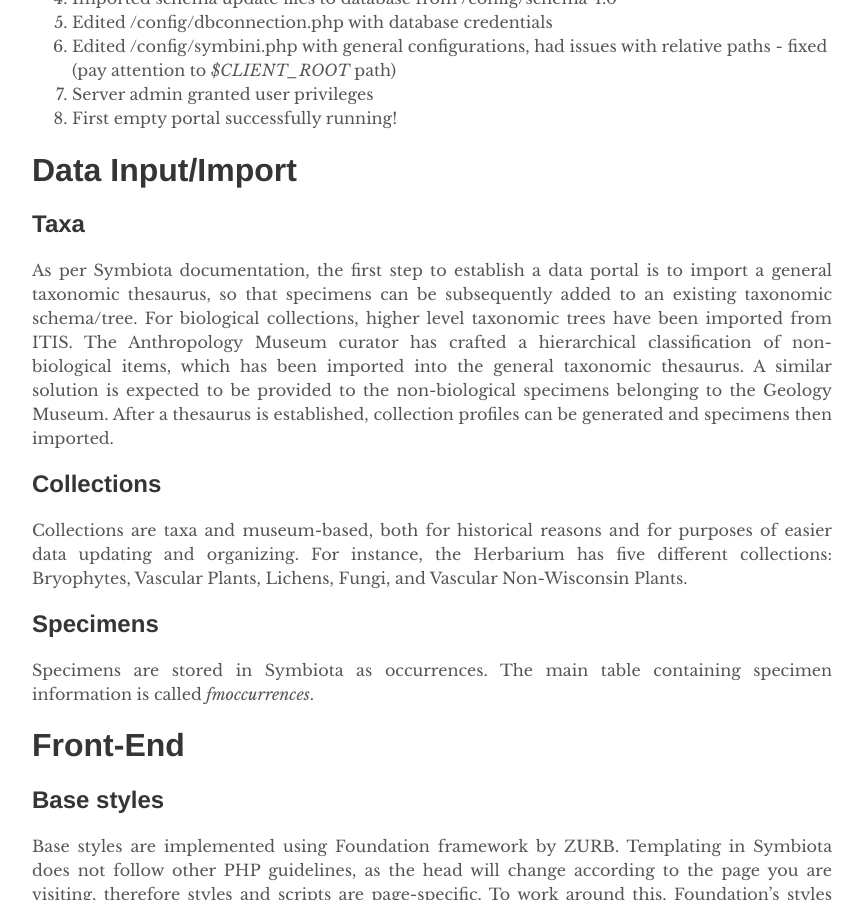
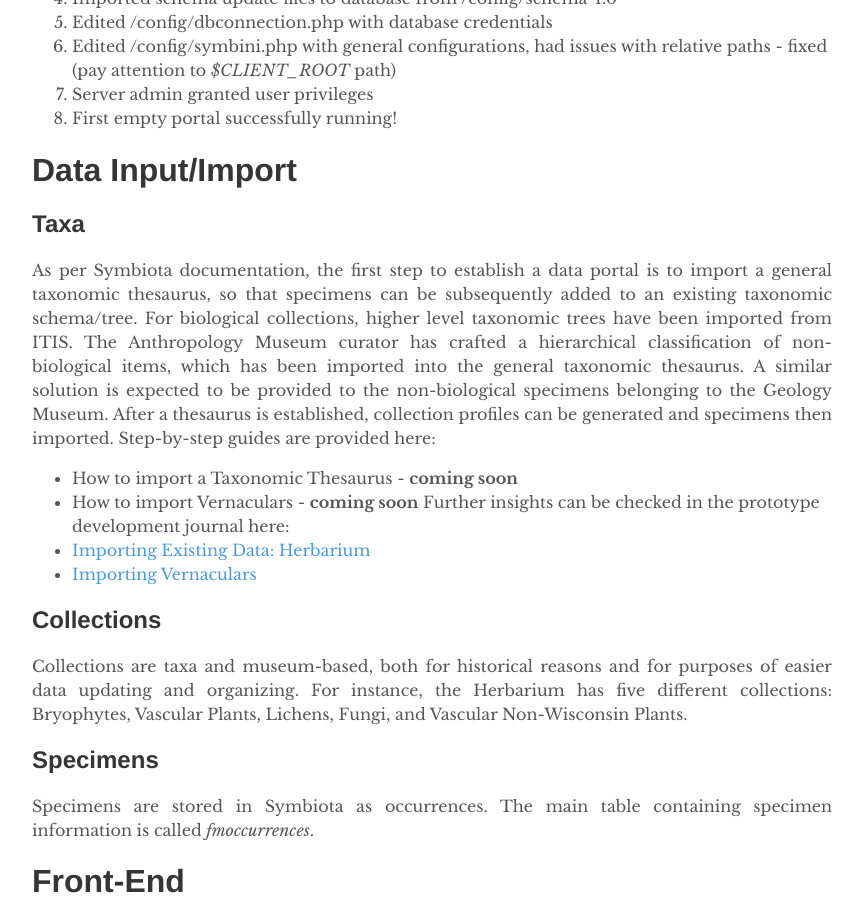
Before and after one commit to arbolitoloco/uw2020, a Jekyll site: the page built from docs/docs-summary.md, in a window 1280 px wide and 900 px high, scrolled down 501 px. Shown: the whole window, without its empty margins (208-1071 px from the left). Built offline with Jekyll 4.4.1, drawn with Linux system fonts in a browser that asks for light colours.

Commit message:
updated docs summary to include data import

```diff
--- a/docs/docs-summary.md
+++ b/docs/docs-summary.md
@@ -6,7 +6,7 @@
 ---
 
 # Symbiota Installation
-Following instructions found at [Symbiota's documentation](symbiota.org/docs/installation-instructions/) and some trial and error, this is the step-by-step to install a Symbiota portal:
+Following instructions found at [Symbiota's documentation](http://symbiota.org/docs/installation-instructions/) and some trial and error, this is the step-by-step to install a Symbiota portal:
 1. Prototype development started with [Symbiota version 1.0](https://github.com/Symbiota/Symbiota/releases) (cloned from Github 2018-05-11)
 2. Created MySQL database
 3. Added reader and writer users to database
@@ -24,6 +24,12 @@
 The Anthropology Museum curator has crafted a hierarchical classification of non-biological items, which has been imported into the general taxonomic thesaurus.
 A similar solution is expected to be provided to the non-biological specimens belonging to the Geology Museum.
 After a thesaurus is established, collection profiles can be generated and specimens then imported.
+Step-by-step guides are provided here:
+- How to import a Taxonomic Thesaurus - **coming soon**
+- How to import Vernaculars - **coming soon**
+Further insights can be checked in the prototype development journal here:
+- [Importing Existing Data: Herbarium](2018-07-13-importing-data-herbarium.md)
+- [Importing Vernaculars](2018-07-20-importing-vernaculars.md)
 
 ## Collections
 Collections are taxa and museum-based, both for historical reasons and for purposes of easier data updating and organizing. For instance, the Herbarium has five different collections: Bryophytes, Vascular Plants, Lichens, Fungi, and Vascular Non-Wisconsin Plants.
```
